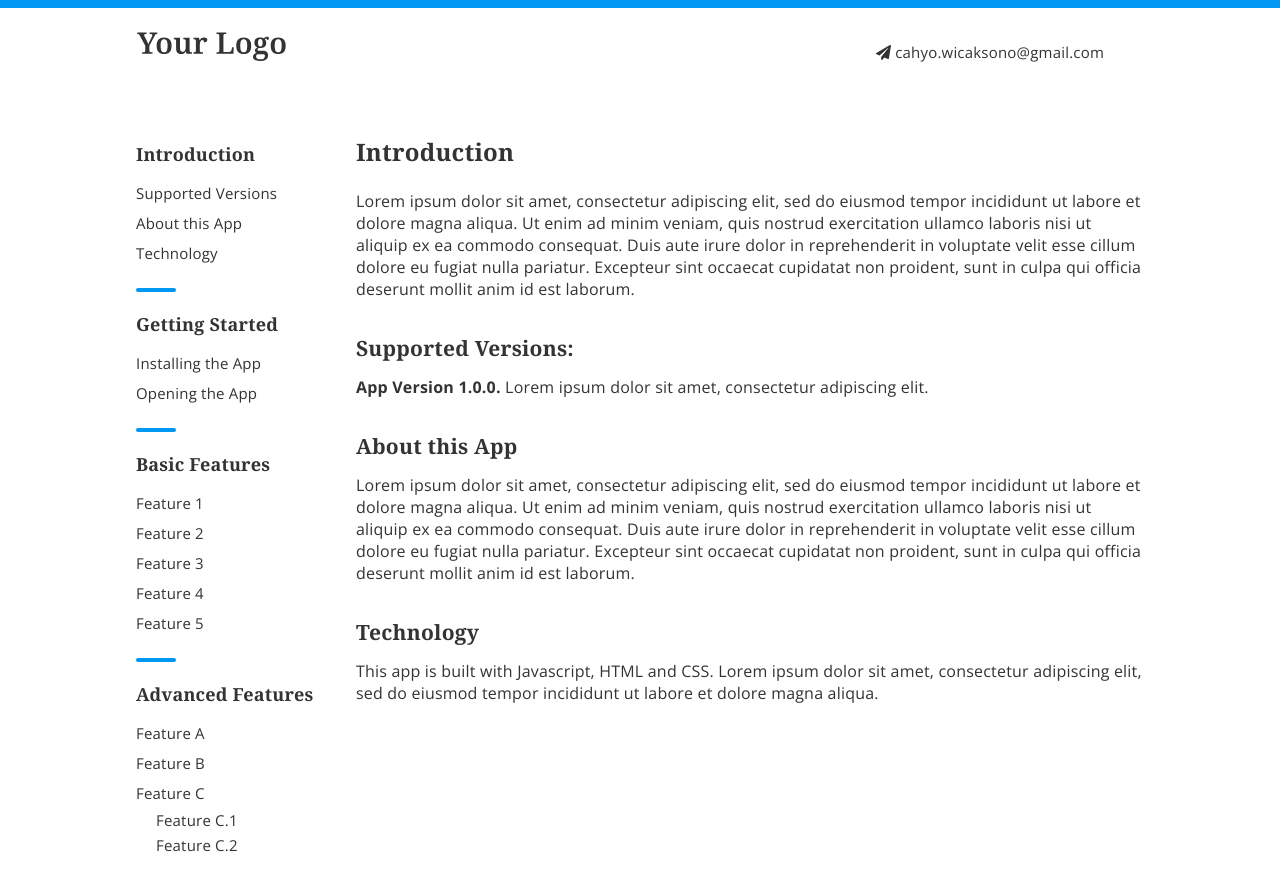
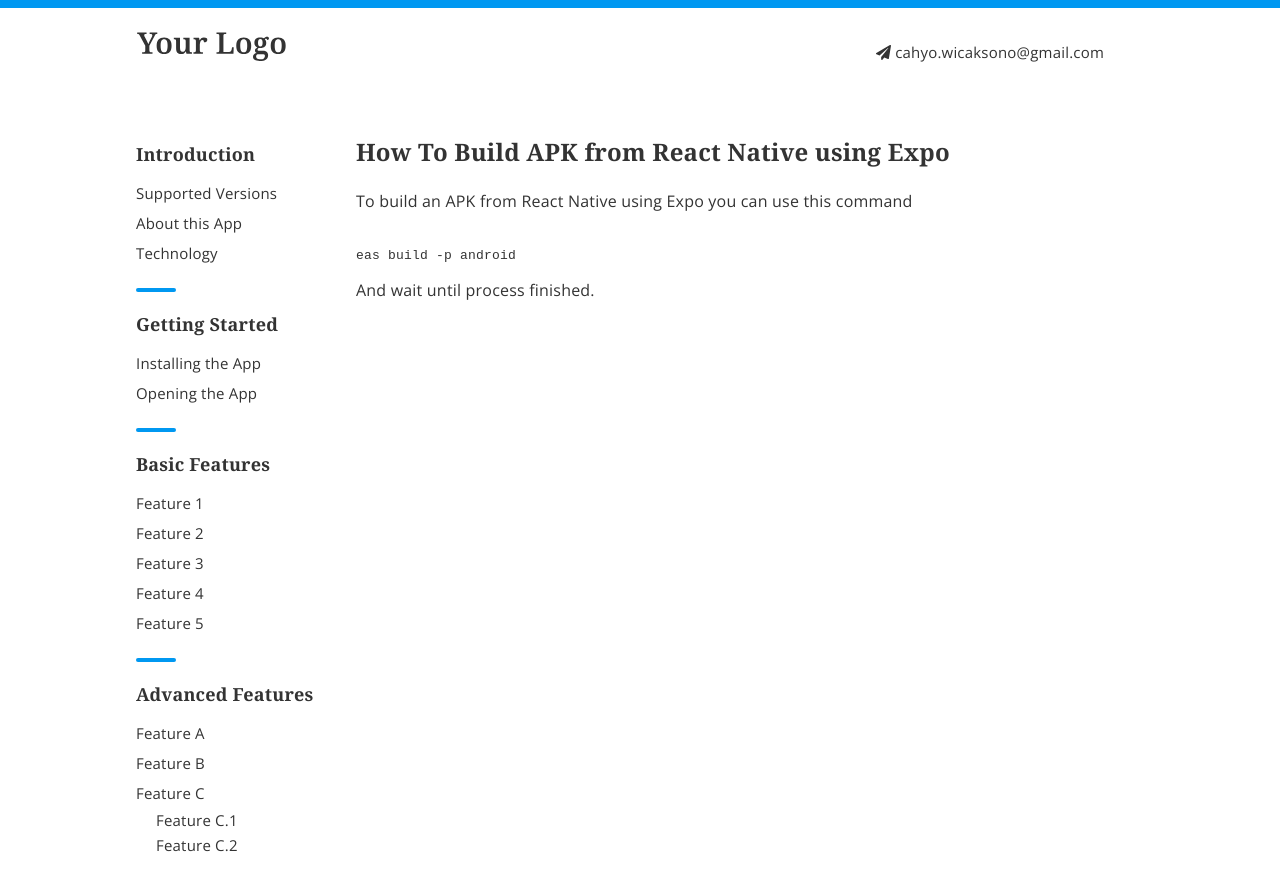
Before and after one commit to cwicaksono/cwicaksono.github.io, a Jekyll site: the page built from wiki.md, in a window 1280 px wide. Shown: the top 891 px of the page. Built offline with Jekyll 4.4.1, drawn with Linux system fonts in a browser that asks for light colours; Markdown is read by kramdown in place of the engine named in the settings; our own code applies the rules of GitHub Pages for plain Markdown files.

Commit message:
update wiki.md

````diff
--- a/wiki.md
+++ b/wiki.md
@@ -2,18 +2,12 @@
 layout: wiki
 ---
 
-# Introduction
+# How To Build APK from React Native using Expo
 
-Lorem ipsum dolor sit amet, consectetur adipiscing elit, sed do eiusmod tempor incididunt ut labore et dolore magna aliqua. Ut enim ad minim veniam, quis nostrud exercitation ullamco laboris nisi ut aliquip ex ea commodo consequat. Duis aute irure dolor in reprehenderit in voluptate velit esse cillum dolore eu fugiat nulla pariatur. Excepteur sint occaecat cupidatat non proident, sunt in culpa qui officia deserunt mollit anim id est laborum.
+To build an APK from React Native using Expo you can use this command
 
-## Supported Versions:
+```
+eas build -p android
+```
 
-**App Version 1.0.0.** Lorem ipsum dolor sit amet, consectetur adipiscing elit.
-
-## About this App
-
-Lorem ipsum dolor sit amet, consectetur adipiscing elit, sed do eiusmod tempor incididunt ut labore et dolore magna aliqua. Ut enim ad minim veniam, quis nostrud exercitation ullamco laboris nisi ut aliquip ex ea commodo consequat. Duis aute irure dolor in reprehenderit in voluptate velit esse cillum dolore eu fugiat nulla pariatur. Excepteur sint occaecat cupidatat non proident, sunt in culpa qui officia deserunt mollit anim id est laborum.
-
-## Technology
-
-This app is built with Javascript, HTML and CSS. Lorem ipsum dolor sit amet, consectetur adipiscing elit, sed do eiusmod tempor incididunt ut labore et dolore magna aliqua.
+And wait until process finished.
````
